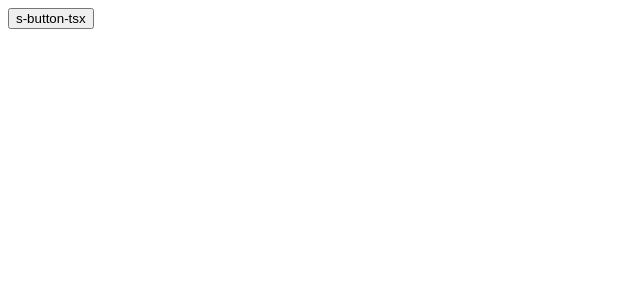
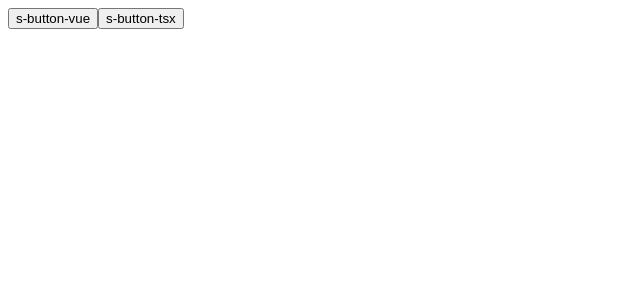
Before and after one commit to borealRoc/squid-ui, a Vue app: page / in a window 1280 px wide. Shown: the top 300 px of the page, without its empty margins (0-640 px from the left). Built offline with nearby package versions, Linux system fonts and the light colour scheme; the HTML template or start-up script is replaced by a standard one.

Commit message:
feat:封装组件为vue插件

```diff
--- /dev/null
+++ b/src/App.vue
@@ -0,0 +1,4 @@
+<template>
+    <s-vue-button></s-vue-button>
+    <s-tsx-button></s-tsx-button>
+</template>
--- a/src/components/button/index.tsx
+++ b/src/components/button/index.tsx
@@ -1,7 +1,7 @@
 import { defineComponent } from "vue";
 
 export default defineComponent({
-  name: "s-button",
+  name: "s-tsx-button",
   render() {
     return <button>s-button-tsx</button>;
   },
--- a/src/components/button/index.vue
+++ b/src/components/button/index.vue
@@ -4,6 +4,6 @@
 
 <script lang="ts">
 export default {
-    name: 's-button'
+    name: 's-vue-button'
 }
 </script>
--- /dev/null
+++ b/src/entry.ts
@@ -0,0 +1,12 @@
+import { App } from "vue";
+import TSXButton from "./components/button/index";
+import VueButton from "./components/button/index.vue";
+
+export { TSXButton, VueButton };
+
+export default {
+  install(app: App): void {
+    app.component(TSXButton.name, TSXButton);
+    app.component(VueButton.name, VueButton);
+  },
+};
--- a/src/index.ts
+++ b/src/index.ts
@@ -1,4 +1,5 @@
 import { createApp } from "vue";
-import SButton from "./components/button/index";
+import App from "./App.vue";
+import SquidUI from "./entry";
 
-createApp(SButton).mount("#app");
+createApp(App).use(SquidUI).mount("#app");
```
